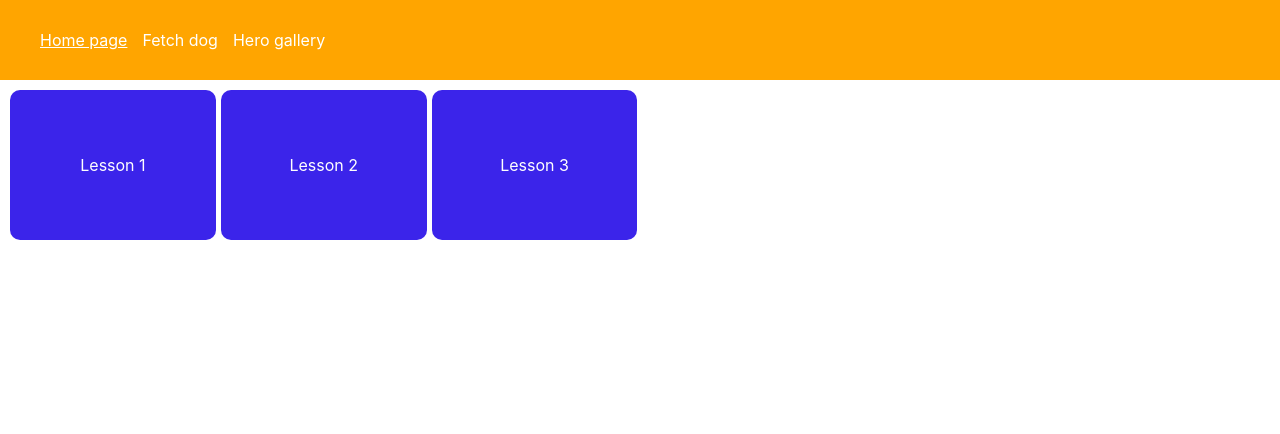
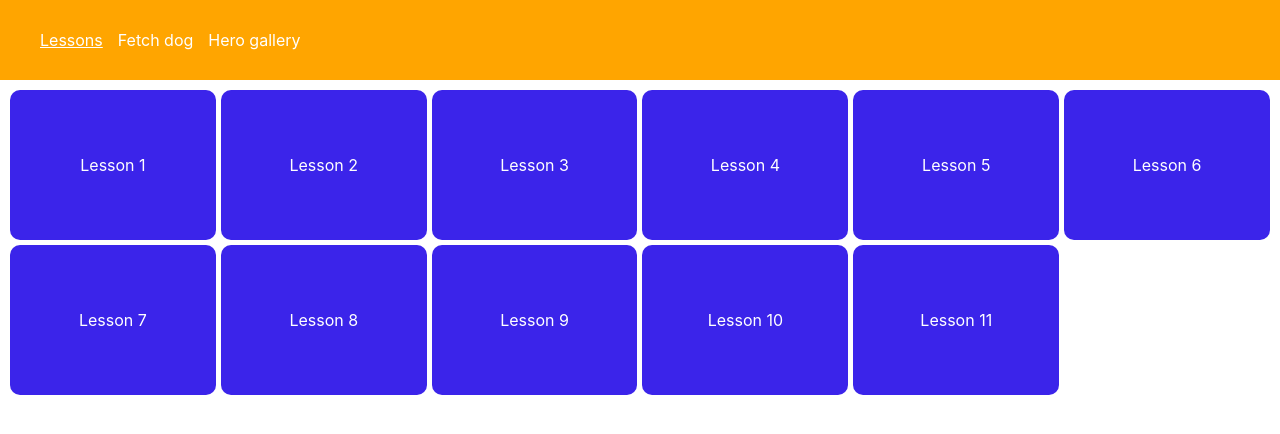
Before and after one commit to yulliaivanova/49-typescript, a React (Create React App) app: page / in a window 1280 px wide. Shown: the top 434 px of the page. Built offline with nearby package versions, Linux system fonts and the light colour scheme.

Commit message:
Homework 11

```diff
--- a/src/index.tsx
+++ b/src/index.tsx
@@ -39,6 +39,15 @@ root.render(
         <Route path="lesson-1" element={<Lesson01/>} />
         <Route path="lesson-2" element={<Lesson02/>} />
         <Route path="lesson-3" element={<Lesson03 />} />
+        <Route path="lesson-4" element={<Lesson04 />} />
+        <Route path="lesson-5" element={<Lesson05 />} />
+        <Route path="lesson-6" element={<Lesson06 />} />
+        <Route path="lesson-7" element={<Lesson07 />} />
+        <Route path="lesson-8" element={<Lesson08 />} />
+        <Route path="lesson-9" element={<Lesson09 />} />
+        <Route path="lesson-10" element={<Lesson10 />} />
+        <Route path="lesson-11" element={<Lesson11 />} />
+        {/* <Route path="lesson-12" element={<Lesson03 />} /> */}
       </Route>
     </Routes>
     {/* <Lesson06 /> */}
--- a/src/layout/Layout.tsx
+++ b/src/layout/Layout.tsx
@@ -6,7 +6,7 @@ export default function Layout() {
   return (
     <>
       <header className={styles.header}>
-        <NavLink className={({ isActive }) => (isActive ? styles.linkActive : '')} to={"/"}>Home page</NavLink>
+        <NavLink className={({ isActive }) => (isActive ? styles.linkActive : '')} to={"/"}>Lessons</NavLink>
         <NavLink className={({ isActive }) => (isActive ? styles.linkActive : '')} to={"fetch-dog"}>Fetch dog</NavLink>
         <NavLink className={({ isActive }) => (isActive ? styles.linkActive : '')} to={"hero-gallery"}>Hero gallery</NavLink>
       </header >
--- a/src/сomponents/heroGallery/heroGallery.css
+++ b/src/сomponents/heroGallery/heroGallery.css
@@ -1,34 +1,43 @@
-* {
-    box-sizing: border-box;
+.grid-container {
+    padding: 10px;
+    display: grid;
+    width: 100%;
+    gap: 10px;
+    grid-template-columns: repeat(auto-fill, minmax(220px, 1fr));
   }
 
-.grid-container {
-  display: grid;
-  gap:6px;
-  width: 100%;
-  grid-template-columns: repeat(auto-fill, minmax(200px, 1fr));
+  .grid-container article {
+    color: rgb(240, 240, 240);
+    box-shadow: 0 5px 8px rgba(0, 0, 0, 0.1);
+    padding: 30px;
+    border-radius: 5px;
   }
 
-.grid-container article{
-    padding: 15px;
-    border-radius: 5px;
-    /* background-color: lightgray; */
+  .grid-container h3 {
+    margin-bottom: 5px;
+  }
 
+  .grid-container p {
+    font-size: 12px;
+    margin-bottom: 10px;
   }
-.grid-container img{
+
+  .grid-container img {
+    border-radius: 10px;
     width: 100%;
     height: 200px;
     object-fit: cover;
   }
 
-.hero-dark{
-background-color: rgb(235, 185, 185);
+  .hero-dark {
+    background-color: rgb(144, 27, 27);
   }
 
-.hero-light{
-    background-color: rgb(198, 231, 198);
+  .hero-light {
+    background-color: rgb(0, 108, 191);
+  }
 
+  .weapon {
+    font-size: 13px;
+    font-weight: bold;
   }
-.weapon{
-    font-weight:bold
-}
--- a/src/сomponents/homePage/Homepage.tsx
+++ b/src/сomponents/homePage/Homepage.tsx
@@ -9,6 +9,15 @@ export default function HomePage() {
       <Link to='lesson-1'><div>Lesson 1</div></Link>
       <Link to='lesson-2'><div>Lesson 2</div></Link>
       <Link to='lesson-3'><div>Lesson 3</div></Link>
+      <Link to='lesson-4'><div>Lesson 4</div></Link>
+      <Link to='lesson-5'><div>Lesson 5</div></Link>
+      <Link to='lesson-6'><div>Lesson 6</div></Link>
+      <Link to='lesson-7'><div>Lesson 7</div></Link>
+      <Link to='lesson-8'><div>Lesson 8</div></Link>
+      <Link to='lesson-9'><div>Lesson 9</div></Link>
+      <Link to='lesson-10'><div>Lesson 10</div></Link>
+      <Link to='lesson-11'><div>Lesson 11</div></Link>
+      {/* <Link to='lesson-3'><div>Lesson 3</div></Link> */}
     </div>
   )
 }
```
Lines whose indentation alone changed are shown as unchanged.
